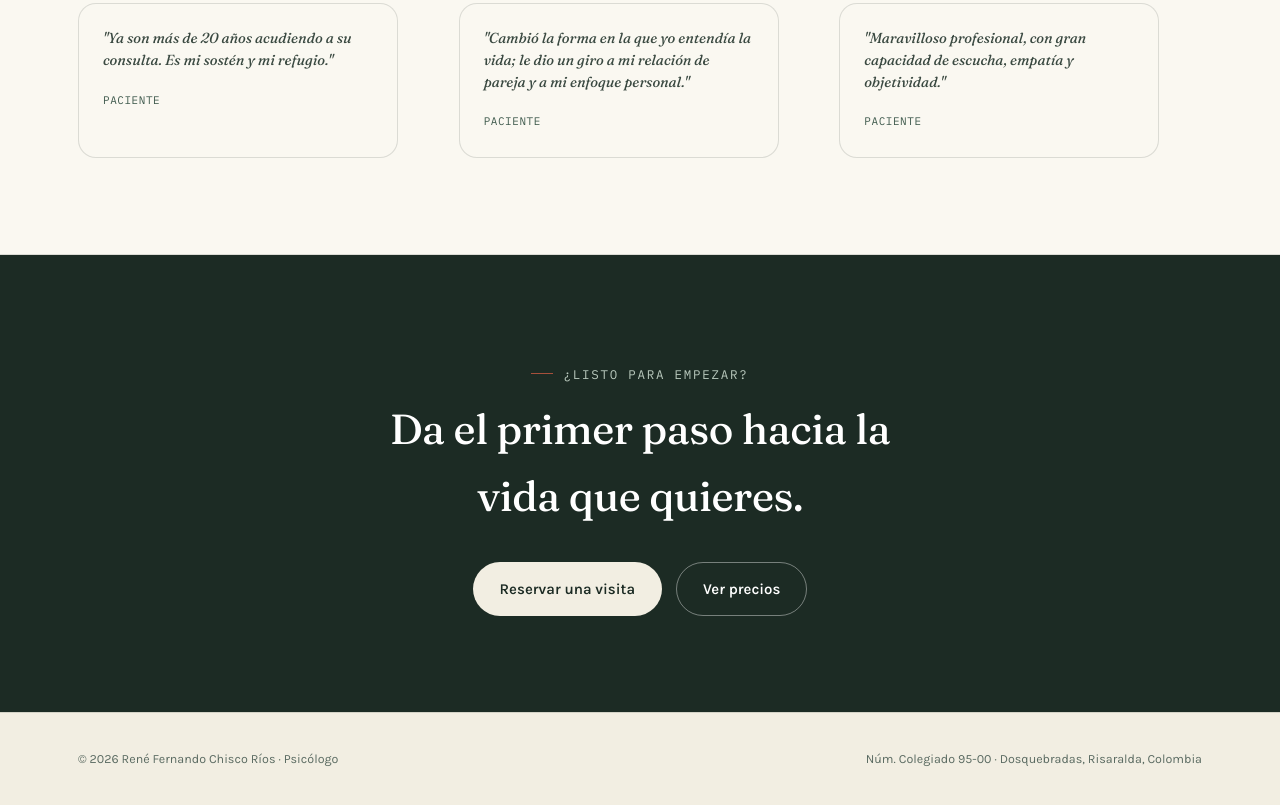
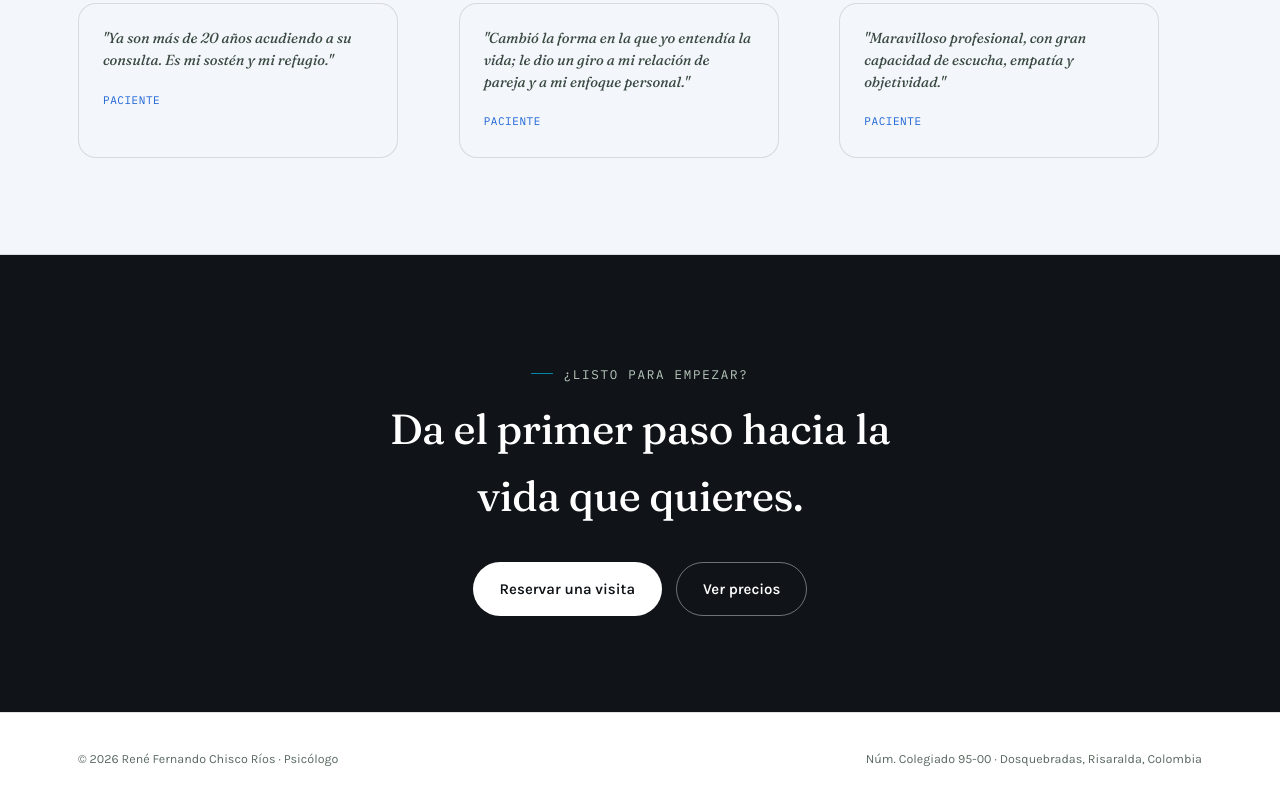
Before and after one commit to Chisco709/Rene-Chisco-Psicologo, a plain HTML site: page index.html in a window 1280 px wide. Shown: the part 2861-3666 px from the top of the page. Drawn offline with Linux system fonts and the light colour scheme.

Commit message:
Actualizar paleta de colores al azul del logo

```diff
--- a/assets/css/style.css
+++ b/assets/css/style.css
@@ -1,21 +1,22 @@
 :root{
-    --ink:#1c2b24;
-    --paper:#f2eee2;
-    --card:#faf8f1;
-    --moss:#3f5a4d;
-    --moss-deep:#2a4038;
-    --ochre:#b8863e;
-    --clay:#a6503b;
-    --line: rgba(28,43,36,.14);
-    --wheel-1:#3f5a4d; /* felicidad */
-    --wheel-2:#b8863e; /* sistema de exito */
-    --wheel-3:#a6503b; /* historia/crecimiento */
-    --wheel-4:#2a4038; /* mentalidad */
-    --wheel-5:#c79a52; /* oratoria */
-    --wheel-6:#6f8a72; /* proposito */
-    --wheel-7:#8a4a3a; /* resiliencia */
+    --ink:#101418;
+    --paper:#ffffff;
+    --card:#f3f6fa;
+    --moss:#1d63d6;
+    --moss-deep:#123f99;
+    --ochre:#0ea5c9;
+    --clay:#0284a8;
+    --line: rgba(16,20,24,.12);
+    --wheel-1:#1d63d6;
+    --wheel-2:#0ea5c9;
+    --wheel-3:#123f99;
+    --wheel-4:#38bdf8;
+    --wheel-5:#0369a1;
+    --wheel-6:#2dd4ee;
+    --wheel-7:#1e40af;
     --radius: 18px;
   }
+
   *{box-sizing:border-box;}
   html{scroll-behavior:smooth;}
   body{
```
